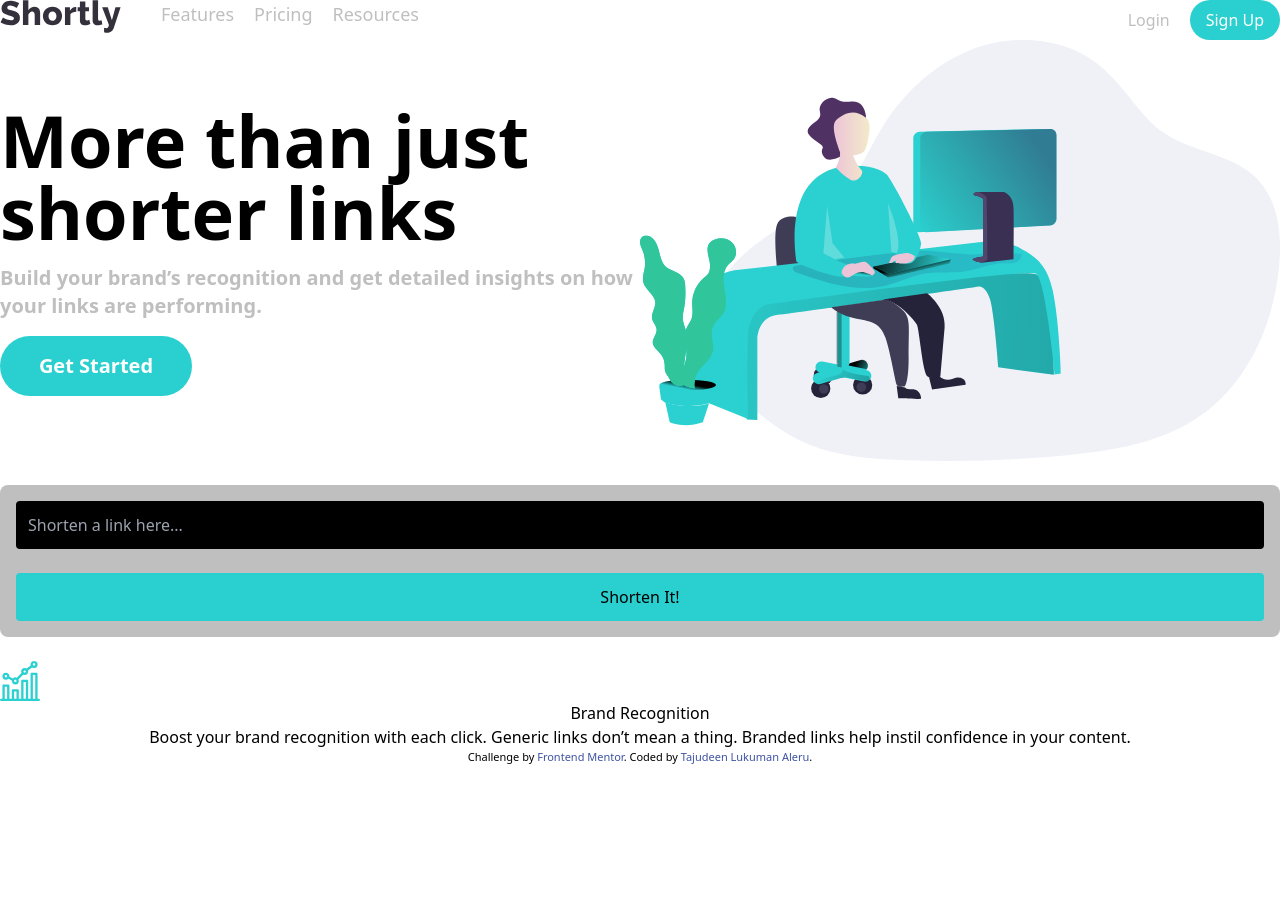
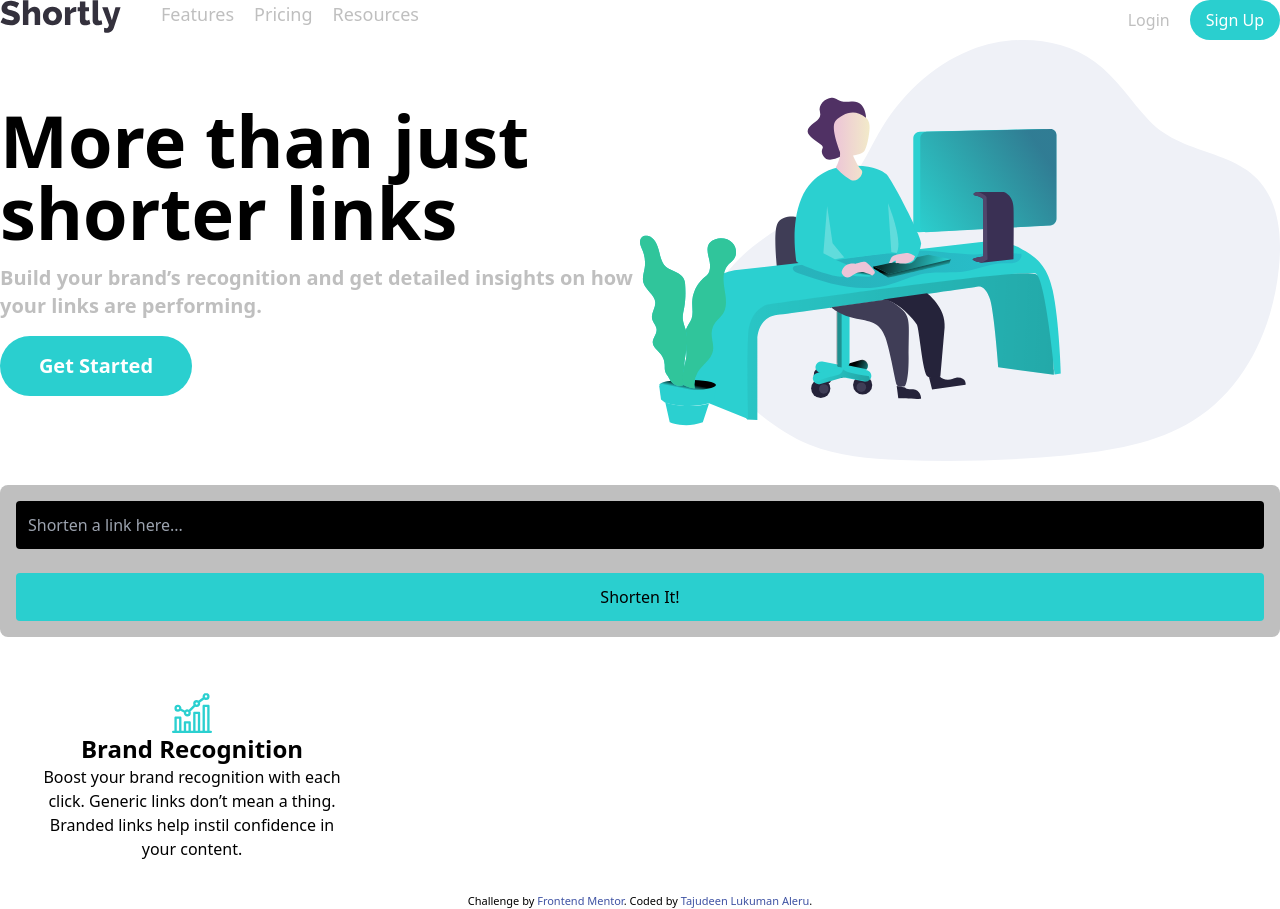
Before and after one commit to mrlukuman/fem-url-shortener, a React (Create React App) app: page / in a window 1280 px wide. Before the commit the page ends 800 px from the top, so only its background shows below. Built offline with nearby package versions, Linux system fonts and the light colour scheme.

Commit message:
Style Stats Card

```diff
--- a/src/components/Statistics/Card.jsx
+++ b/src/components/Statistics/Card.jsx
@@ -1,10 +1,10 @@
 const Card = ({ data }) => {
   return (
-    <div>
-      <div>
+    <div className="w-96 p-8 flex flex-col">
+      <div className="flex justify-center">
         <img src={data.statimage} alt="" />
       </div>
-      <div>{data.stattitle}</div>
+      <div className="text-2xl font-bold">{data.stattitle}</div>
       <div>{data.statdescription}</div>
     </div>
   );
```
